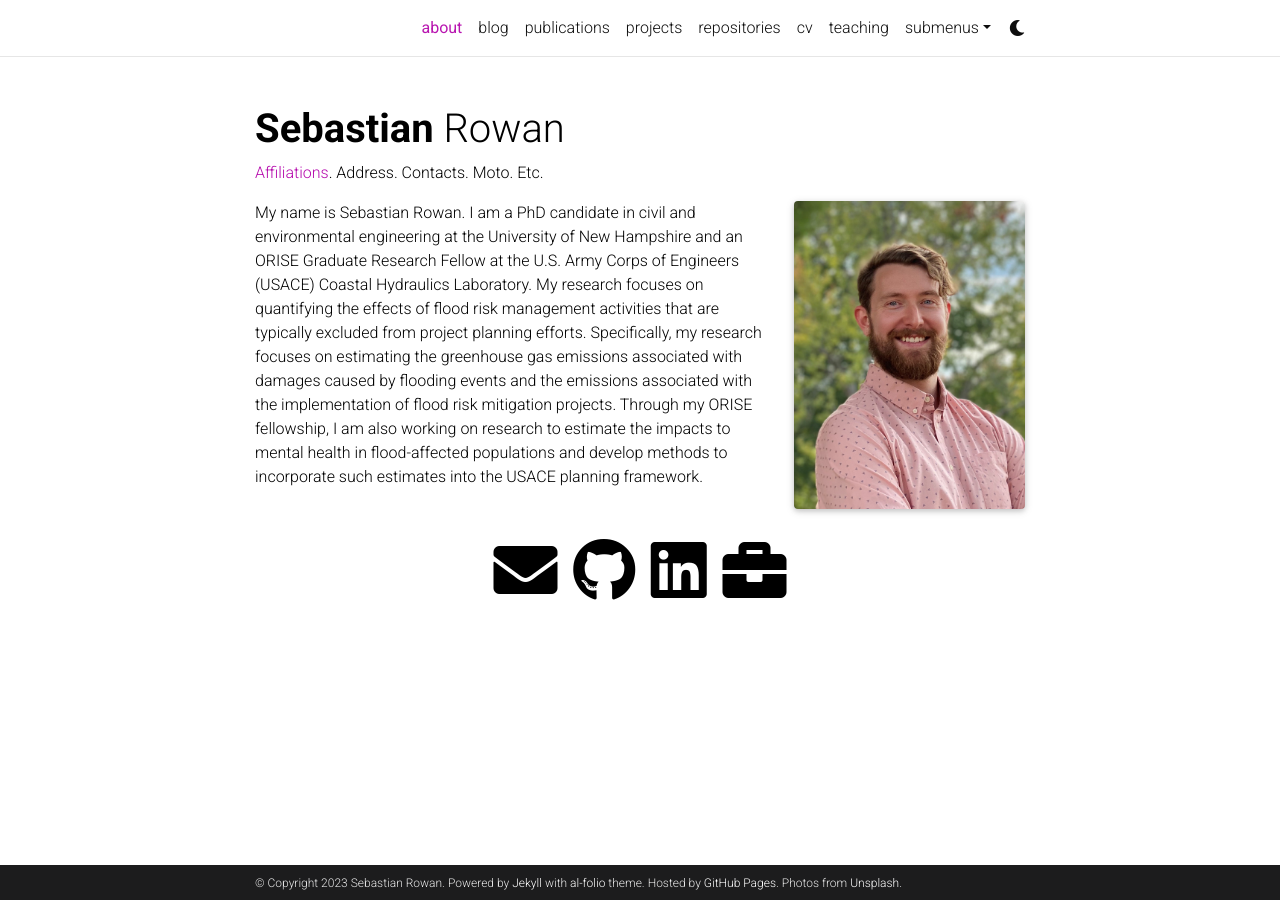
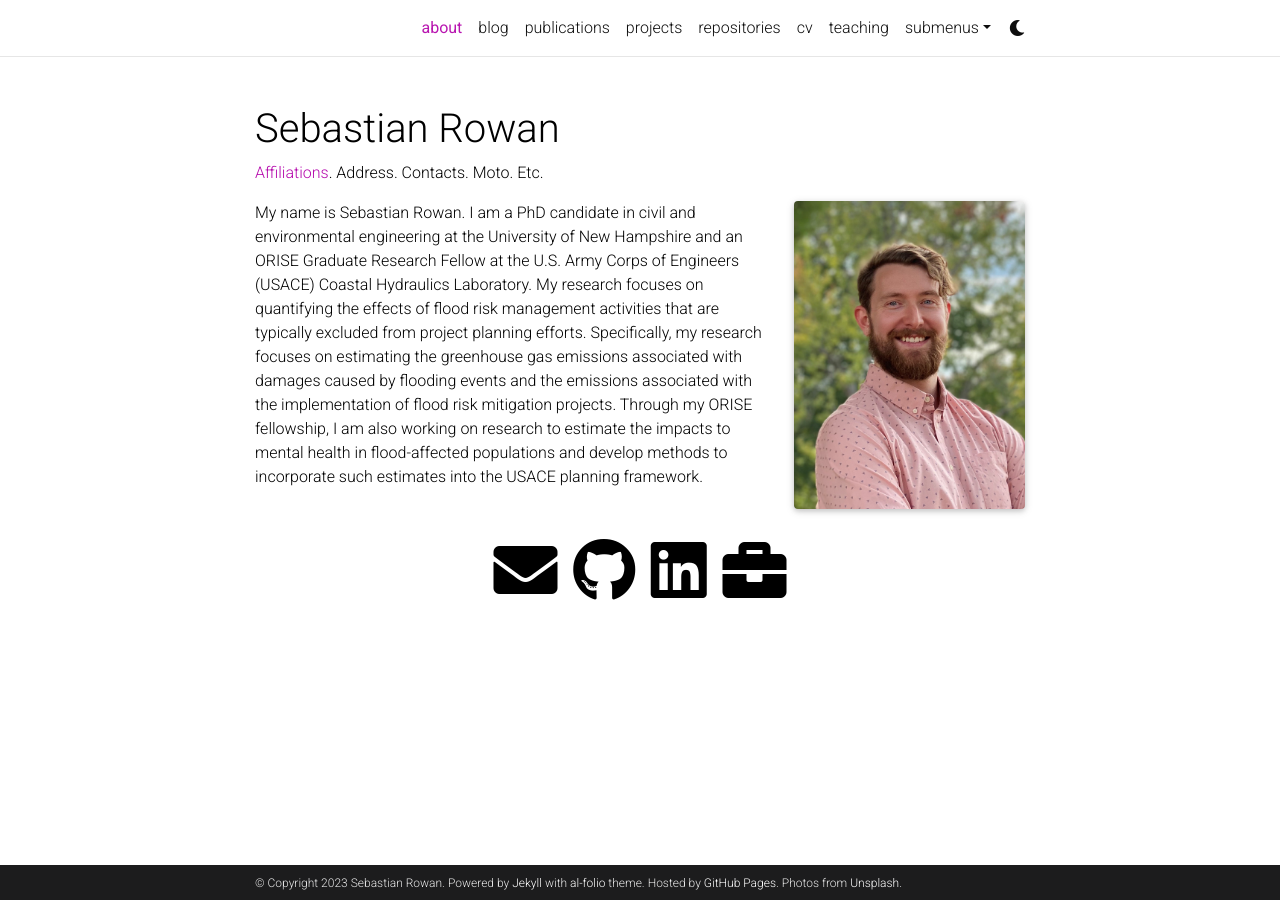
Before and after one commit to sebastianrowan/sebastianrowan.github.io, a Jekyll site: the page built from _pages/about.md, in a window 1280 px wide. Built offline with Jekyll 4.4.1, drawn with Linux system fonts in a browser that asks for light colours; comment, search, counter and statistics services are not loaded; a style sheet for code colours, icons or effects is not loaded; part of the change alters nothing that is shown.

```diff
--- a/_config.yml
+++ b/_config.yml
@@ -2,7 +2,7 @@
 # Site settings
 # -----------------------------------------------------------------------------
 
-title: blank # the website title (if blank, full name will be used instead)
+title: Sebastian Rowan # the website title (if blank, full name will be used instead)
 first_name: Sebastian
 middle_name:
 last_name: Rowan
@@ -92,7 +92,7 @@ bing_site_verification:  # out your bing-site-verification ID (Bing Webmaster)
 
 blog_name: Blog Name # blog_name will be displayed in your blog page
 blog_nav_title: blog # your blog must have a title for it to be displayed in the nav bar
-blog_description: www.sebastianthoughts.gov.wwwsebastianthoughts
+blog_description:
 permalink: /blog/:year/:title/
 
 # Pagination
@@ -103,8 +103,8 @@ pagination:
 # Follow instructions on https://giscus.app/ to setup for your repo to fill out
 # the information below.
 giscus:
-  repo: sebastianrowan/useeio_py     # <your-github-user-name>/<your-github-repo-name>
-  repo_id: R_kgDOIyxRUQ
+  repo: # <your-github-user-name>/<your-github-repo-name>
+  repo_id: # repo_id
   category: General             # name of the category under which discussions will be created
   category_id: DIC_kwDOIyxRUc4CT5eR
   mapping: title                 # identify discussions by post title
@@ -254,7 +254,7 @@ filtered_bibtex_keywords: [abbr, abstract, arxiv, bibtex_show, html, pdf, select
 
 # Maximum number of authors to be shown for each publication (more authors are visible on click)
 max_author_limit: 3  # leave blank to always show all authors
-more_authors_animation_delay: 10  # more authors are revealed on click using animation; smaller delay means faster animation
+more_authors_animation_delay: 2  # more authors are revealed on click using animation; smaller delay means faster animation
 
 
 # -----------------------------------------------------------------------------
```
